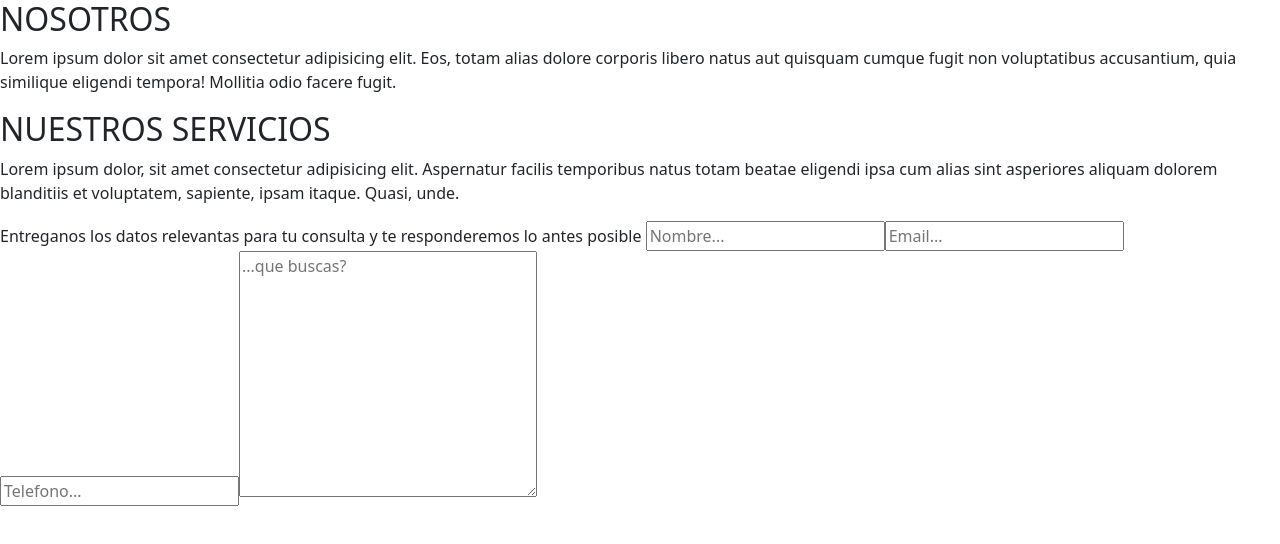
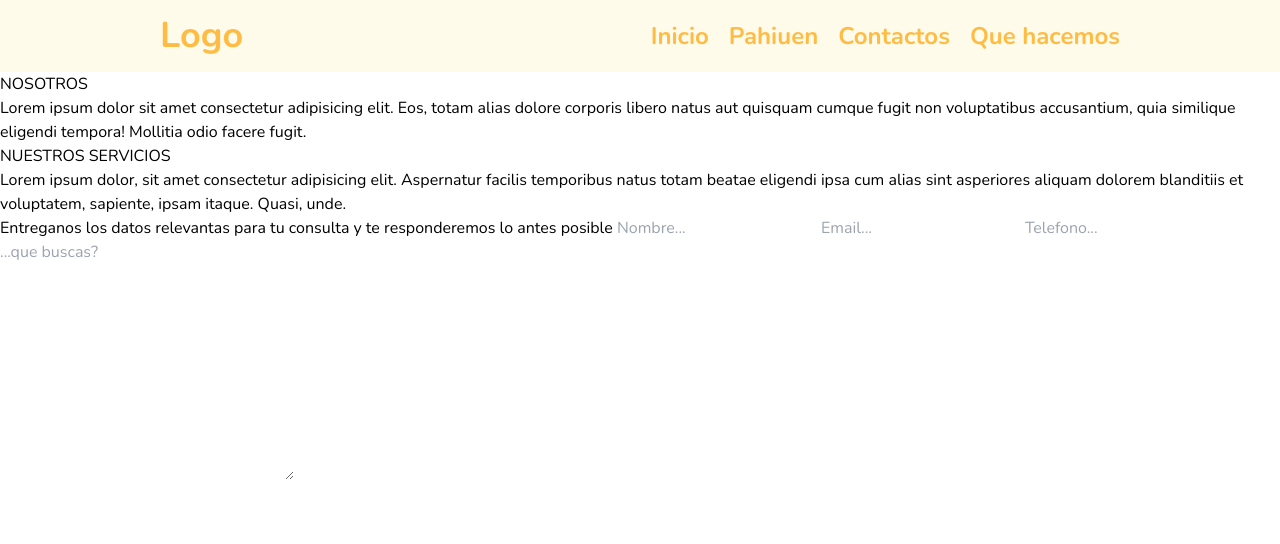
Before and after one commit to theseb44/ParcialFinal, a Vue app in the folder FrontEnd/: page / in a window 1280 px wide. Shown: the top 544 px of the page. Built offline with nearby package versions, Linux system fonts and the light colour scheme.

Commit message:
jesus/Instalacion de tailwind y creacion de la navbar

```diff
--- a/FrontEnd/index.html
+++ b/FrontEnd/index.html
@@ -4,25 +4,25 @@
     <meta charset="UTF-8" />
     <meta name="viewport" content="width=device-width, initial-scale=1.0" />
     <title>Pahiuen - Web</title>
+    <link rel="preconnect" href="https://fonts.googleapis.com" />
+    <link rel="preconnect" href="https://fonts.gstatic.com" crossorigin />
     <link
-      href="https://cdn.jsdelivr.net/npm/bootstrap@5.3.0/dist/css/bootstrap.min.css"
+      href="https://fonts.googleapis.com/css2?family=Nunito:wght@400;600;700;800&display=swap"
       rel="stylesheet"
-      integrity="sha384-9ndCyUaIbzAi2FUVXJi0CjmCapSmO7SnpJef0486qhLnuZ2cdeRhO02iuK6FUUVM"
-      crossorigin="anonymous"
     />
   </head>
   <body>
     <div id="app"></div>
     <script type="module" src="/src/main.js"></script>
-    <script
-      src="https://cdn.jsdelivr.net/npm/@popperjs/core@2.11.8/dist/umd/popper.min.js"
-      integrity="sha384-I7E8VVD/ismYTF4hNIPjVp/Zjvgyol6VFvRkX/vR+Vc4jQkC+hVqc2pM8ODewa9r"
-      crossorigin="anonymous"
-    ></script>
-    <script
-      src="https://cdn.jsdelivr.net/npm/bootstrap@5.3.0/dist/js/bootstrap.min.js"
-      integrity="sha384-fbbOQedDUMZZ5KreZpsbe1LCZPVmfTnH7ois6mU1QK+m14rQ1l2bGBq41eYeM/fS"
-      crossorigin="anonymous"
-    ></script>
   </body>
 </html>
+
+<style>
+  body {
+    font-family: Nunito;
+  }
+  ul {
+    margin: 0;
+    list-style: none;
+  }
+</style>
--- a/FrontEnd/package.json
+++ b/FrontEnd/package.json
@@ -17,9 +17,12 @@
     "@rushstack/eslint-patch": "^1.2.0",
     "@vitejs/plugin-vue": "^4.2.3",
     "@vue/eslint-config-prettier": "^7.1.0",
+    "autoprefixer": "^10.4.14",
     "eslint": "^8.39.0",
     "eslint-plugin-vue": "^9.11.0",
+    "postcss": "^8.4.24",
     "prettier": "^2.8.8",
+    "tailwindcss": "^3.3.2",
     "vite": "^4.3.5"
   }
 }
--- /dev/null
+++ b/FrontEnd/postcss.config.js
@@ -0,0 +1,6 @@
+module.exports = {
+  plugins: {
+    tailwindcss: {},
+    autoprefixer: {},
+  },
+}
--- a/FrontEnd/src/App.vue
+++ b/FrontEnd/src/App.vue
@@ -1,8 +1,10 @@
-<script setup></script>
+<script setup>
+import Navbar from './components/Navbar.vue';
+</script>
 
 <template>
   <header>
-    <!-- Componente Navbar -->
+    <Navbar/>
   </header>
 
   <!-- Primera seccion -->
--- /dev/null
+++ b/FrontEnd/src/components/Navbar.vue
@@ -0,0 +1,16 @@
+<template>
+  <nav class="flex justify-between items-center bg-amber-50 px-40 py-4">
+    <span class="text-cuaternario text-4xl font-bold">Logo</span>
+
+    <ul class="flex items-center gap-5 text-cuaternario text-2xl font-bold">
+      <li class="hover:text-gray-500 cursor-pointer">Inicio</li>
+      <li class="hover:text-gray-500 cursor-pointer">Pahiuen</li>
+      <li class="hover:text-gray-500 cursor-pointer">Contactos</li>
+      <li class="hover:text-gray-500 cursor-pointer">Que hacemos</li>
+    </ul>
+  </nav>
+</template>
+
+<script lang="ts" setup></script>
+
+<style scoped></style>
--- /dev/null
+++ b/FrontEnd/src/index.css
@@ -0,0 +1,3 @@
+@tailwind base;
+@tailwind components;
+@tailwind utilities;
--- a/FrontEnd/src/main.js
+++ b/FrontEnd/src/main.js
@@ -1,6 +1,7 @@
 import { createApp } from 'vue'
 import { createPinia } from 'pinia'
 import App from './App.vue'
+import './index.css'
 
 const app = createApp(App)
 
--- /dev/null
+++ b/FrontEnd/tailwind.config.js
@@ -0,0 +1,15 @@
+/** @type {import('tailwindcss').Config} */
+module.exports = {
+  content: ['./index.html', './src/**/*.{js,ts,jsx,tsx,vue}'],
+  theme: {
+    extend: {
+      colors: {
+        principal: '#8FB627',
+        secundario: '#777374',
+        terceario: '#040404',
+        cuaternario: '#FFBC44'
+      }
+    }
+  },
+  plugins: []
+}
```
Also changed, not shown: 1 other file (tests, documents, lock files or other folders).
